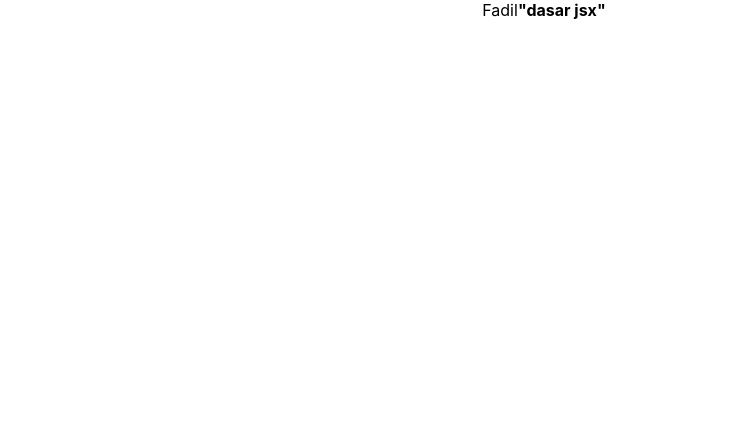
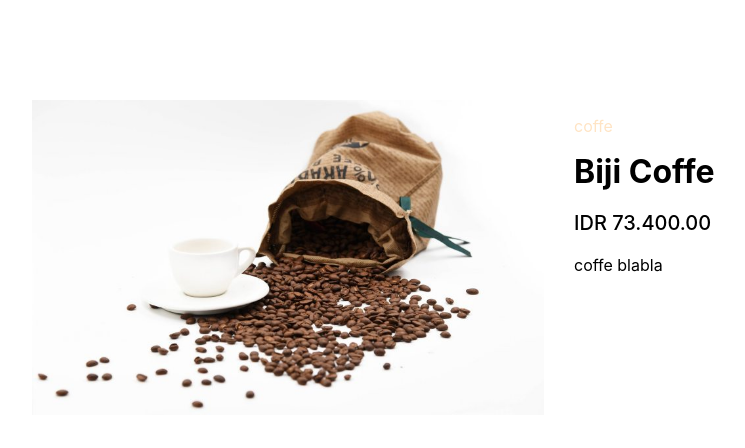
Before and after one commit to Soe-Hok-Gie/react-bwa, a React (Create React App) app: page / in a window 1280 px wide. Shown: the top 448 px of the page, without its empty margins (96-841 px from the left). Built offline with nearby package versions, Linux system fonts and the light colour scheme.

Commit message:
design template harga coffe

```diff
--- a/src/App.css
+++ b/src/App.css
@@ -1,38 +1,38 @@
-.App {
-  text-align: center;
+.Parentbox{
+  width: 80%;
+  overflow: hidden;
+  margin :auto;
+  margin-top: 100px;
+
+}
+.Foto{
+  float:left;
+  width: 50%;
+  height: 700px;
+  background:white;
+}
+.Foto img {
+  width: 100%;
+}
+.Deskripsi {
+  width: 40%;
+  overflow: hidden;
+  float: left;
+  margin-left: 30px;
 }
 
-.App-logo {
-  height: 40vmin;
-  pointer-events: none;
+.Deskripsi .Info{
+  line-height: 20px;
+  color: black;
+
 }
-
-@media (prefers-reduced-motion: no-preference) {
-  .App-logo {
-    animation: App-logo-spin infinite 20s linear;
-  }
+.Deskripsi .Price{
+  font-size: 20px;
+  font-weight: 500;
 }
-
-.App-header {
-  background-color: #282c34;
-  min-height: 100vh;
-  display: flex;
-  flex-direction: column;
-  align-items: center;
-  justify-content: center;
-  font-size: calc(10px + 2vmin);
-  color: white;
+.Deskripsi .Title{
+  margin: 0;
 }
-
-.App-link {
-  color: #61dafb;
+.Deskripsi .Coffe{
+  color: bisque;
 }
-
-@keyframes App-logo-spin {
-  from {
-    transform: rotate(0deg);
-  }
-  to {
-    transform: rotate(360deg);
-  }
-}
--- a/src/App.js
+++ b/src/App.js
@@ -1,16 +1,30 @@
+import React from 'react'
 import logo from './logo.svg';
 import './App.css';
 
 function App() {
 
-  const userLogged ="Fadil"
-  const userLoggedJsx = <strong>"dasar jsx"</strong>
+  // const userLogged ="Fadil"
+  // const userLoggedJsx = <strong>"dasar jsx"</strong>//bisa menambahkan fungsi HTMl
+
 
 
   return (
-    <div className="App">
+    <div class="Parentbox">
+{/*
      {userLogged}
-     {userLoggedJsx}
+     {userLoggedJsx} */}
+     <div class="Foto">
+       <img src="kopi.jpg"/>
+     </div>
+     <div class="Deskripsi">
+     <p class="Coffe">coffe</p>
+      <h1 class="Title"> Biji Coffe </h1>
+      <p class="Price">IDR 73.400.00</p>
+      <p class="Info">coffe blabla</p>
+
+
+    </div>
     </div>
   );
 }
```
Also changed, not shown: public/kopi.jpg (added).
